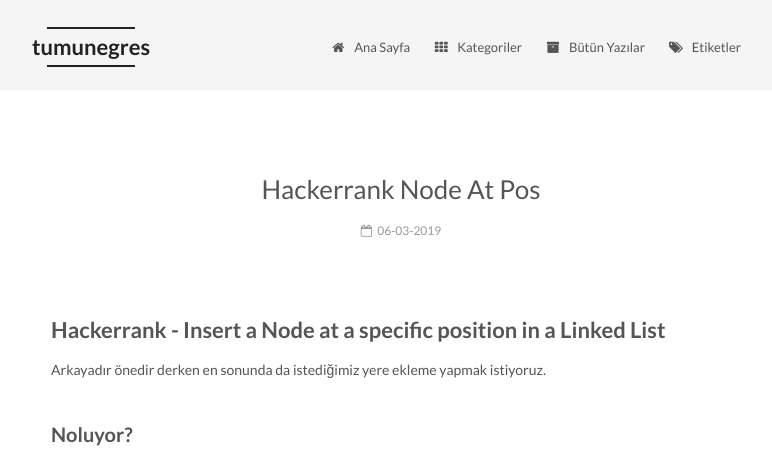
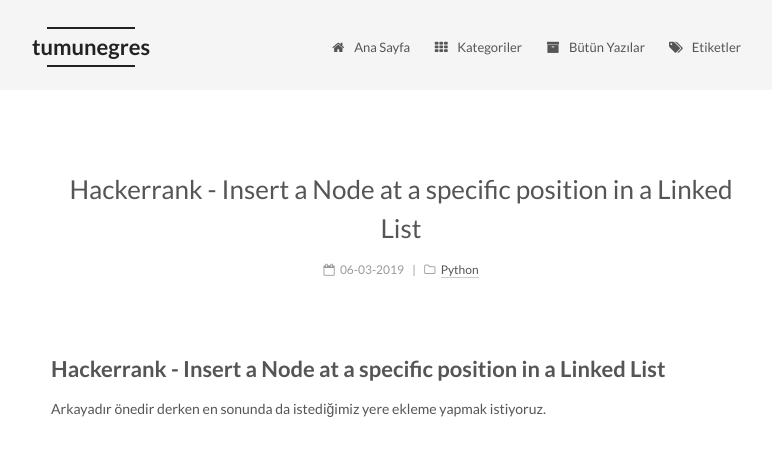
Before and after one commit to sergenp/sergenp.github.io, a Jekyll site: the page built from _posts/2019-03-06-hackerrank-node-at-pos.md, in a window 1280 px wide. Shown: the part 100-563 px from the top of the page, without its empty margins (239-1011 px from the left). Built offline with Jekyll 4.4.1, drawn with Linux system fonts in a browser that asks for light colours; a script that is not in the unit is left out.

Commit message:
Update 2019-03-06-hackerrank-node-at-pos.md

```diff
--- a/_posts/2019-03-06-hackerrank-node-at-pos.md
+++ b/_posts/2019-03-06-hackerrank-node-at-pos.md
@@ -1,5 +1,10 @@
 ---
 published: true
+layout: post
+categories: Python
+tags:
+  - algoritma
+title: Hackerrank - Insert a Node at a specific position in a Linked List
 ---
 ## Hackerrank - Insert a Node at a specific position in a Linked List
 
```
